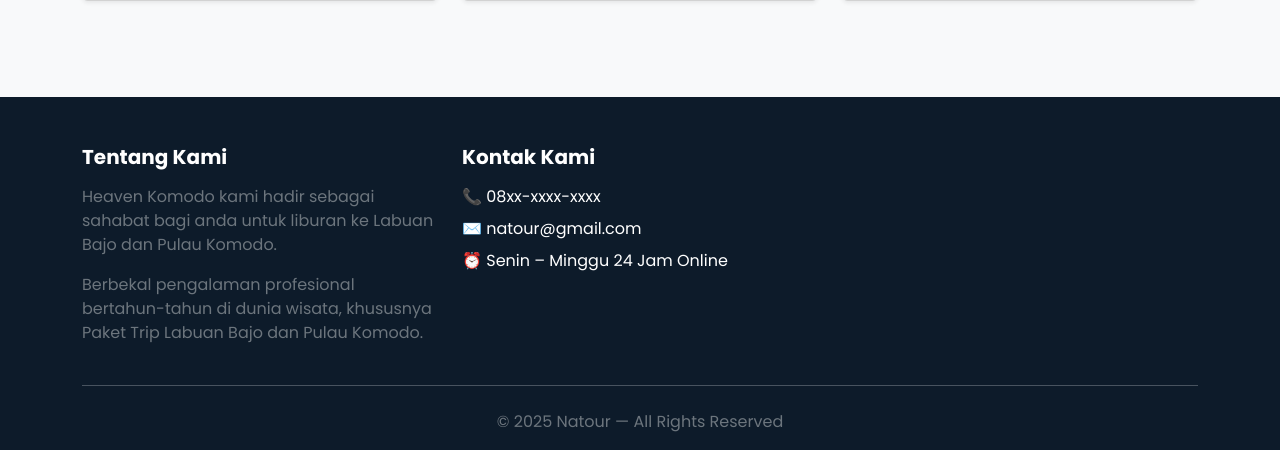
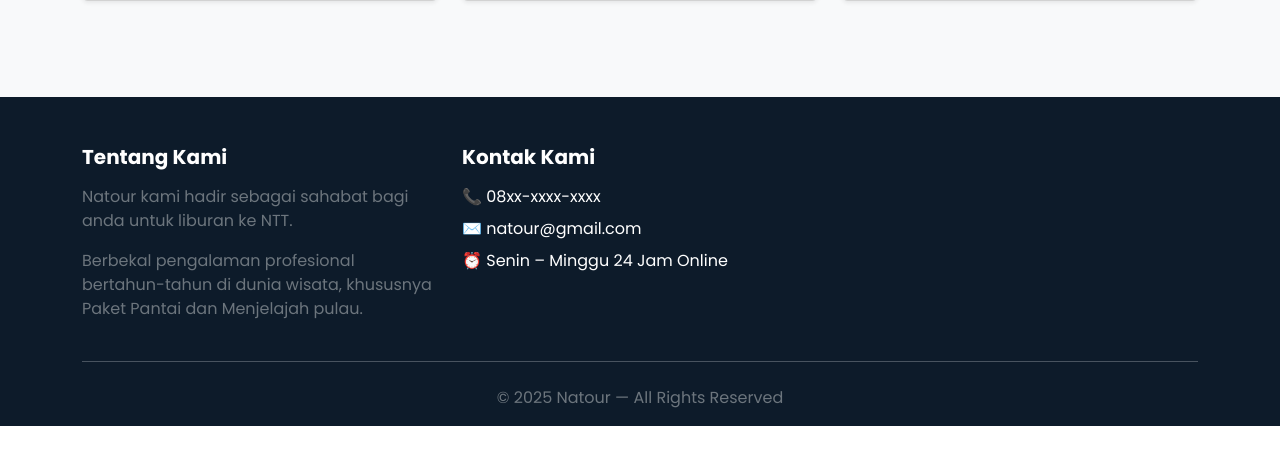
Before and after one commit to Finnseville/Wisata_liburan, a PHP site: page /awal.php in a window 1280 px wide. Shown: the part 1219-1669 px from the top of the page. After the commit the page ends 1645 px from the top, so only its background shows below. Run offline with PHP 8.4, Linux system fonts and the light colour scheme; the visitor is signed in with stand-in values (Sample User, id 1); data comes from the database, SQL or seed files in the repository.

Commit message:
update tentang kami

```diff
--- a/user/awal.php
+++ b/user/awal.php
@@ -187,12 +187,12 @@ if ($row['id_paket'] == 101) {
       <div class="col-md-6 col-lg-4">
         <h5 class="fw-bold mb-3">Tentang Kami</h5>
         <p class="text-secondary">
-          Heaven Komodo kami hadir sebagai sahabat bagi anda
-          untuk liburan ke Labuan Bajo dan Pulau Komodo.
+          Natour kami hadir sebagai sahabat bagi anda
+          untuk liburan ke NTT.
         </p>
         <p class="text-secondary">
           Berbekal pengalaman profesional bertahun-tahun di dunia wisata,
-          khususnya Paket Trip Labuan Bajo dan Pulau Komodo.
+          khususnya Paket Pantai dan Menjelajah pulau.
         </p>
       </div>
 
```
